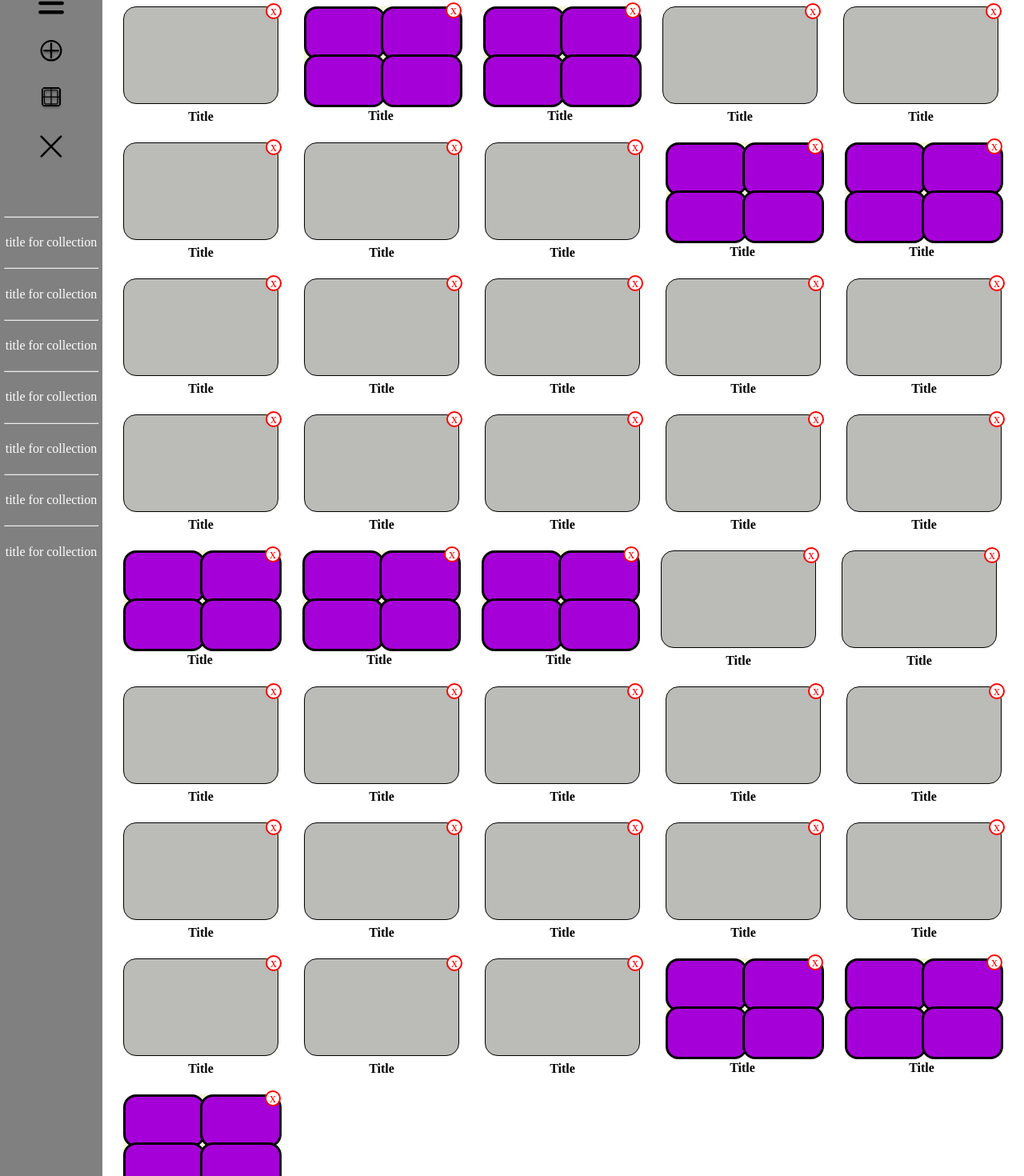
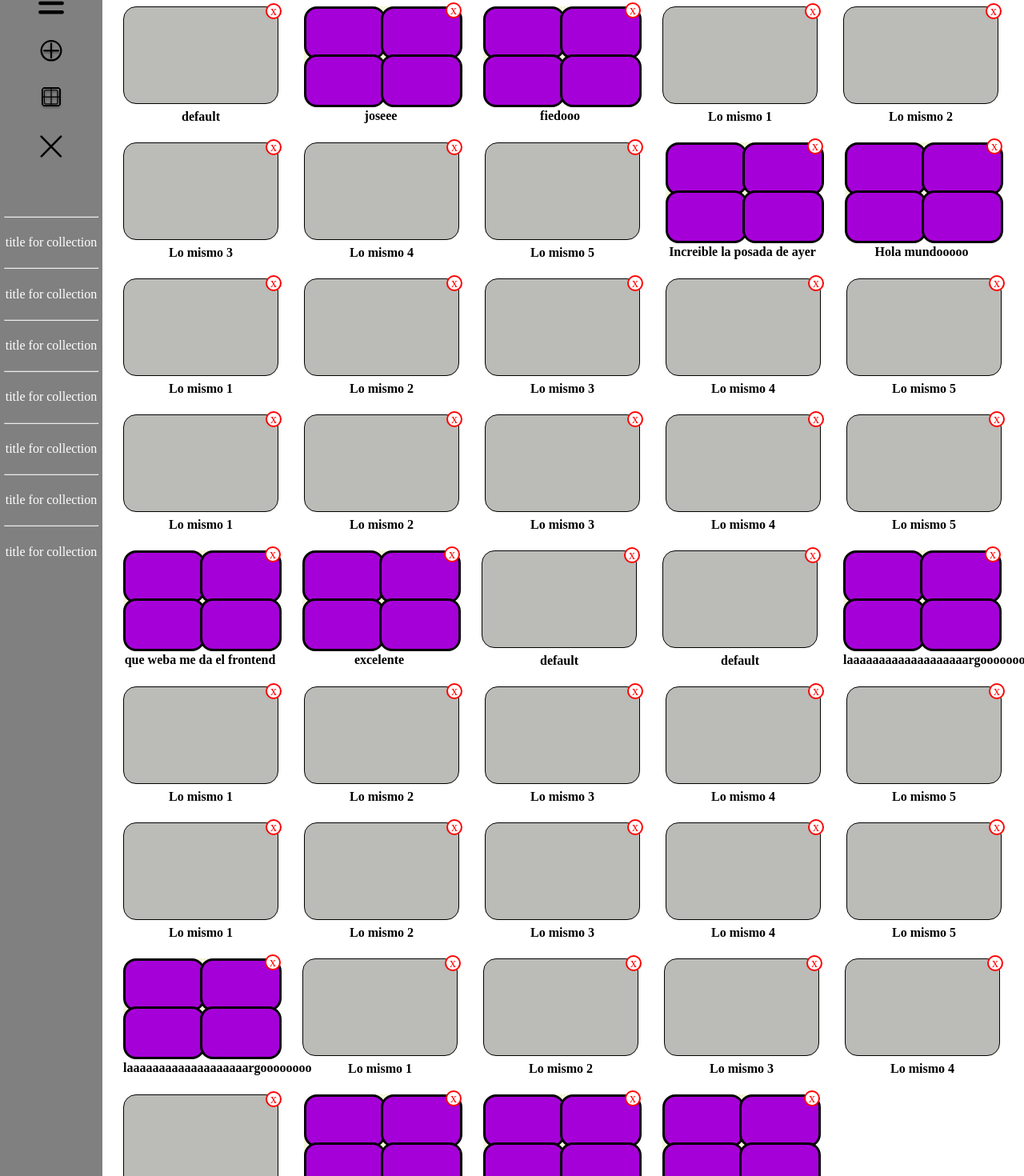
Before and after one commit to TRIYAN-SALAZAR/To-do-List, a React (Vite) app in the folder app-frontend/: page / in a window 1280 px wide. Shown: the part 26-1496 px from the top of the page at 80% size. Built offline with nearby package versions, Linux system fonts and the light colour scheme.

Commit message:
Ya casi termino el frontend de forma estatica yeiiii

```diff
--- a/app-frontend/package.json
+++ b/app-frontend/package.json
@@ -4,7 +4,7 @@
   "version": "0.0.0",
   "type": "module",
   "scripts": {
-    "dev": "vite",
+    "start": "vite",
     "build": "vite build",
     "lint": "eslint . --ext js,jsx --report-unused-disable-directives --max-warnings 0",
     "preview": "vite preview"
--- a/app-frontend/src/components/Collections.jsx
+++ b/app-frontend/src/components/Collections.jsx
@@ -2,14 +2,14 @@ import BtnEliminar from './btn-eliminar'
 
 import '../css/Collections.css'
 
-export default function Collection() {
+export default function Collection({title}) {
     return(
         <section className="Collection">
             <div className='relleno'></div>
             <div className='relleno'></div>
             <div className='relleno'></div>
             <div className='relleno'></div>
-            <h5>Title</h5>
+            <h5>{title}</h5>
             <BtnEliminar />
         </section>
     )
--- a/app-frontend/src/components/Tasks.jsx
+++ b/app-frontend/src/components/Tasks.jsx
@@ -1,10 +1,10 @@
 import BtnEliminar from './btn-eliminar';
 import '../css/Tasks.css';
 
-export default function Tasks() {
+export default function Tasks({title = "default"}) {
     return (
         <section className="Task">
-            <h5>Title</h5>
+            <h5>{title}</h5>
             <BtnEliminar />
         </section>
     )
--- a/app-frontend/src/pages/renderAll.jsx
+++ b/app-frontend/src/pages/renderAll.jsx
@@ -7,22 +7,26 @@ export default function RenderAll() {
     return (
         <section id="render-all">
             <Tasks />
-            <Collection />
-            <Collection />
+            <Collection title={"joseee"} />
+            <Collection title={"fiedooo"}/>
             <RenderTasks />
-            <Collection />
-            <Collection />
+            <Collection title={"Increible la posada de ayer"}/>
+            <Collection title={"Hola mundooooo"}/>
             <RenderTasks />
             <RenderTasks />
-            <Collection />
-            <Collection />
-            <Collection />
+            <Collection title={"que weba me da el frontend"}/>
+            <Collection title={"excelente"}/>
+            <Tasks />
+            <Tasks />
+            <Collection title={"laaaaaaaaaaaaaaaaaaargoooooooo"}/>
             <RenderTasks />
             <RenderTasks />
+            <Collection title={"laaaaaaaaaaaaaaaaaaargoooooooo"}/>
+
             <RenderTasks />
-            <Collection />
-            <Collection />
-            <Collection />
+            <Collection title={"tunomaaaamaauoOouO"}/>
+            <Collection title={"sipo"}/>
+            <Collection title={"no"}/>
         </section>
     )
 }
@@ -31,11 +35,11 @@ function RenderTasks() {
 
     return (
         <>
-            <Tasks />
-            <Tasks />
-            <Tasks />
-            <Tasks />
-            <Tasks />
+            <Tasks title={"Lo mismo 1"}/>
+            <Tasks title={"Lo mismo 2"}/>
+            <Tasks title={"Lo mismo 3"}/>
+            <Tasks title={"Lo mismo 4"}/>
+            <Tasks title={"Lo mismo 5"}/>
         </>
     )
 }
```
Also changed, not shown: app-frontend/.eslintrc.cjs.
